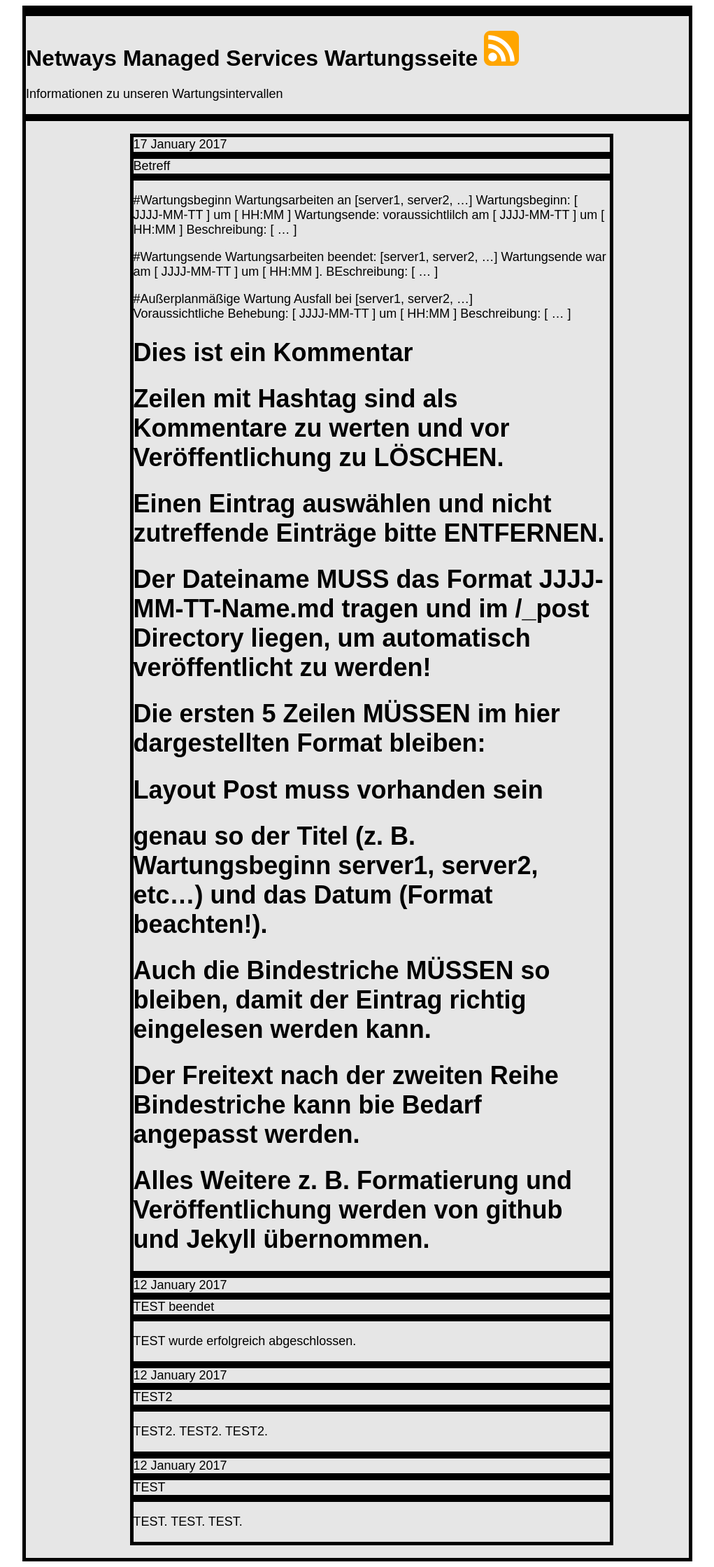
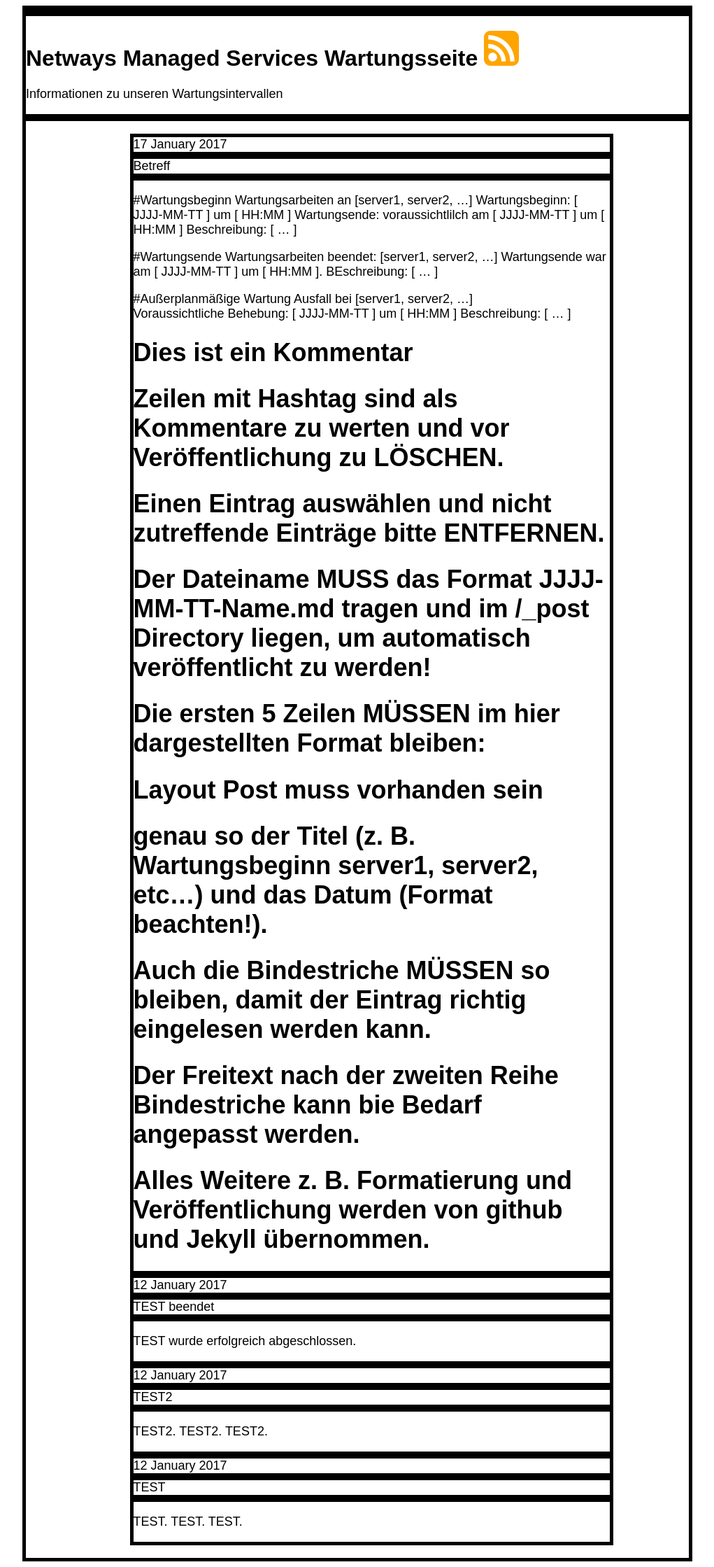
Before and after one commit to Storagegirl/storagegirl.github.io, a Jekyll site: the page built from index.html, in a window 1280 px wide. Shown: the whole page at 70% size, without its empty margins (129-1150 px from the left). Built offline with Jekyll 4.4.1, drawn with Linux system fonts in a browser that asks for light colours.

Commit message:
Update main.css

```diff
--- a/css/main.css
+++ b/css/main.css
@@ -29,49 +29,42 @@
 }
 
 .boxsocial {
-    background-color: #e6e6e6;
     margin: auto;
     width: 75%;
     border: 5px solid black;
 }
 
 .boxheader {
-    background-color: #e6e6e6;
     margin: auto;
     width: 75%;
     border: 5px solid black;
 }
 
 .boxblog {
-    background-color: #e6e6e6;
     margin: auto;
     width: 75%;
     border: 5px solid black;
 }
 
 .boxdate {
-    background-color: #e6e6e6;
     margin: auto;
     width: 75%;
     border: 5px solid black;
 }
 
 .boxtitle {
-    background-color: #e6e6e6;
     margin: auto;
     width: 75%;
     border: 5px solid black;
 }
 
 .boxcontent {
-    background-color: #e6e6e6;
     margin: auto;
     width: 75%;
     border: 5px solid black;
 }
 
 .boxright {
-    background-color: #e6e6e6;
     margin: auto;
     width: 75%;
     border: 5px solid black;
```
